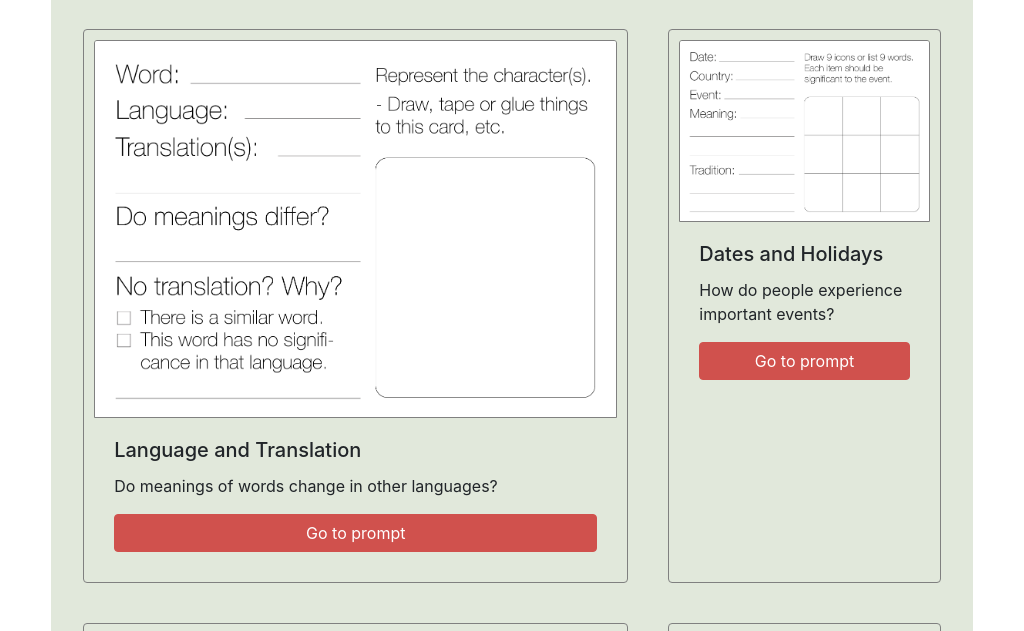
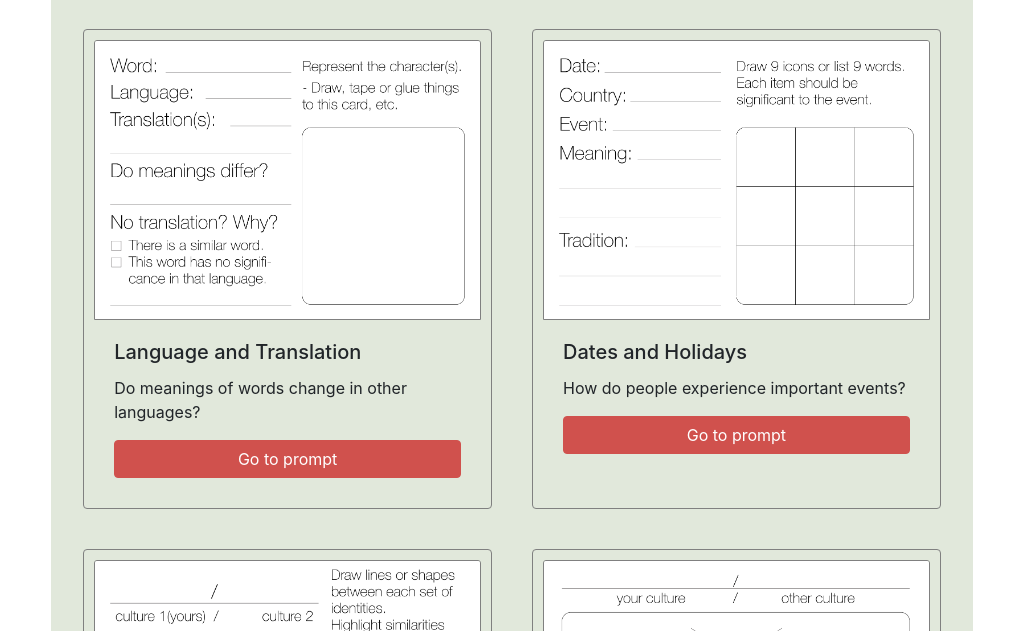
Before and after one commit to hanniben/educe113, a plain HTML site: page index.html in a window 1024 px wide. Shown: the part 601-1232 px from the top of the page. Drawn offline with nearby package versions, Linux system fonts and the light colour scheme.

Commit message:
Update style.css

```diff
--- a/style.css
+++ b/style.css
@@ -14,7 +14,7 @@
 
 @media screen and (min-width: 800px) and (max-width: 1199px) {
     #card-grid, .gallery-grid {
-        grid-template-columns: 2fr 1fr;
+        grid-template-columns: auto auto;
     }
 
     .img-header {
```
